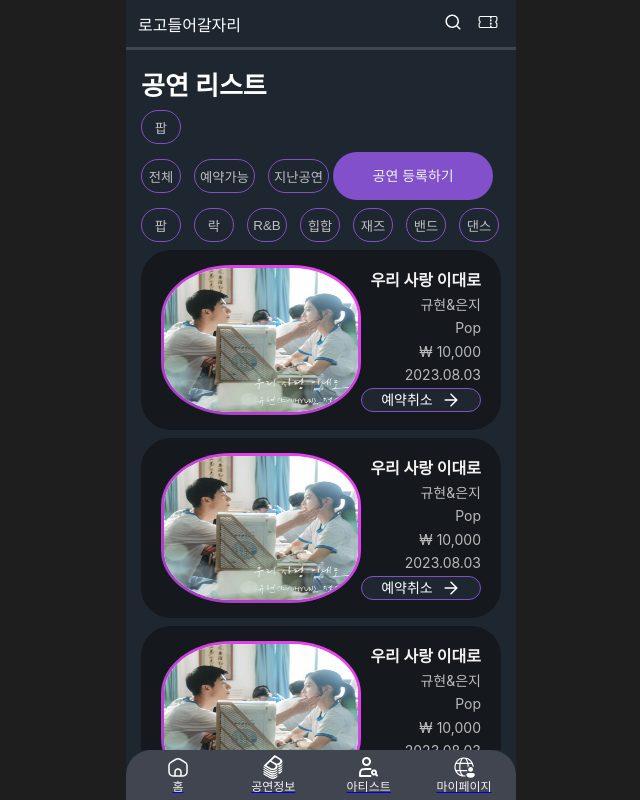
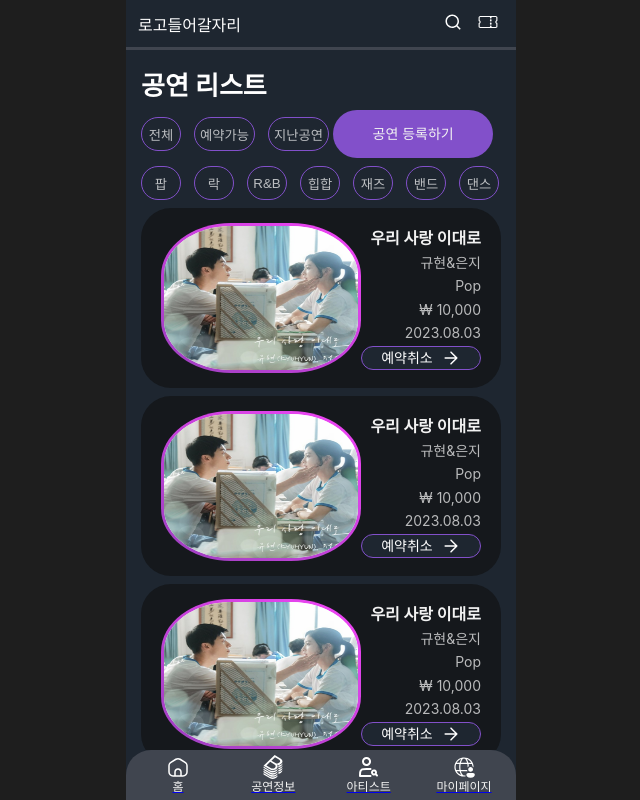
Before and after one commit to codestates-seb/seb44_main_025, a React (Create React App) app in the folder client/: page /performances in a window 1280 px wide. Shown: the top 800 px of the page, without its empty margins (319-959 px from the left). Built offline with nearby package versions, Linux system fonts and the light colour scheme; some icons are missing.

Commit message:
Fix: remove orphaned button

```diff
--- a/client/src/pages/PerformanceList.tsx
+++ b/client/src/pages/PerformanceList.tsx
@@ -97,10 +97,6 @@ const PerformanceList = () => {
             />
           </S.TitleButtonFlex>
           <S.CategoryContainer>
-            {/* TODO: 해당되는 카테고리만 보여주기*/}
-            <ButtonToggle text="팝"></ButtonToggle>
-          </S.CategoryContainer>
-          <S.CategoryContainer>
             <ButtonMini>전체</ButtonMini>
             <ButtonMini>예약가능</ButtonMini>
             <ButtonMini>지난공연</ButtonMini>
```
